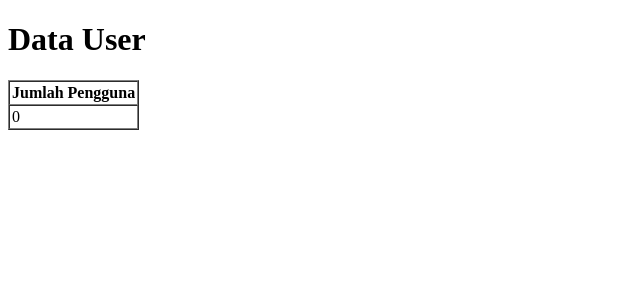
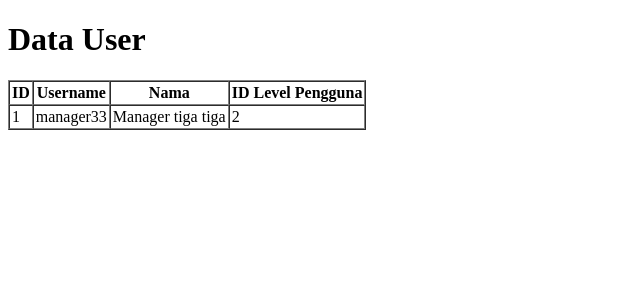
Before and after one commit to RifkiSstwnn/POS, a Laravel app: page /user in a window 1280 px wide. Shown: the top 300 px of the page, without its empty margins (0-640 px from the left). Run offline with Laravel 10, Linux system fonts and the light colour scheme; data that the repository does not hold is empty.

Commit message:
Retreiving or Creating Models

```diff
--- a/app/Http/Controllers/UserController.php
+++ b/app/Http/Controllers/UserController.php
@@ -45,8 +45,32 @@ class UserController extends Controller
         //  $user= UserModel::where('username', 'Manager9')->firstOrFail();
         //  return view('user', ['data' => $user]);
 
-        $user=UserModel::where('level_id',2)->count();
-        // dd($user);
-        return view('user', ['data' => $user]);
+        // $user=UserModel::where('level_id',2)->count();
+        // // dd($user);
+        // return view('user', ['data' => $user]);
+
+        // $user = UserModel::firstOrCreate(
+        //   [
+        //     'username'=>'manager',
+        //     'nama'=>'manager',
+        //   ],
+        // );
+
+        //  $user = UserModel::firstOrCreate([
+        //     'username' => 'manager22',
+        //     'nama' => 'Manager Dua Dua',
+        //     'password' => Hash::make('12345'),
+        //     'level_id' => 2,
+        //     ]);
+
+         $user = UserModel::firstOrNew([
+            'username' => 'manager33',
+            'nama' => 'Manager tiga tiga',
+            'password' => Hash::make('12345'),
+            'level_id' => 2,
+            ]);
+
+          $user->save();
+        return view('user',['data'=>$user]);
     }
 }
--- a/app/Models/UserModel.php
+++ b/app/Models/UserModel.php
@@ -12,5 +12,5 @@ class UserModel extends Model
     protected $table = 'm_user'; //Mendefinikan nama tabel yang digunakan oleh model ini
     protected $primaryKey = 'user_id';//Mendefinisikan primary key dari tabel yang digunakan
 
-    protected $fillable = ['level_id', 'username', 'nama'];
+    protected $fillable = ['level_id', 'username', 'nama','password'];
 }
--- a/resources/views/user.blade.php
+++ b/resources/views/user.blade.php
@@ -10,11 +10,17 @@
     <h1>Data User</h1>
     <table border="1" cellpadding="2" cellspacing="0">
         <tr>
-            <th>Jumlah Pengguna</th>
+            <th>ID</th>
+            <th>Username</th>
+            <th>Nama</th>
+            <th>ID Level Pengguna</th>
         </tr>
         {{-- @foreach ($data as $d) --}}
         <tr>
-            <td>{{ $data}}</td>
+            <td>{{ $data->user_id}}</td>
+            <td>{{ $data->username}}</td>
+            <td>{{ $data->nama}}</td>
+            <td>{{ $data->level_id}}</td>
         </tr>
 
         {{-- @endforeach --}}
```
